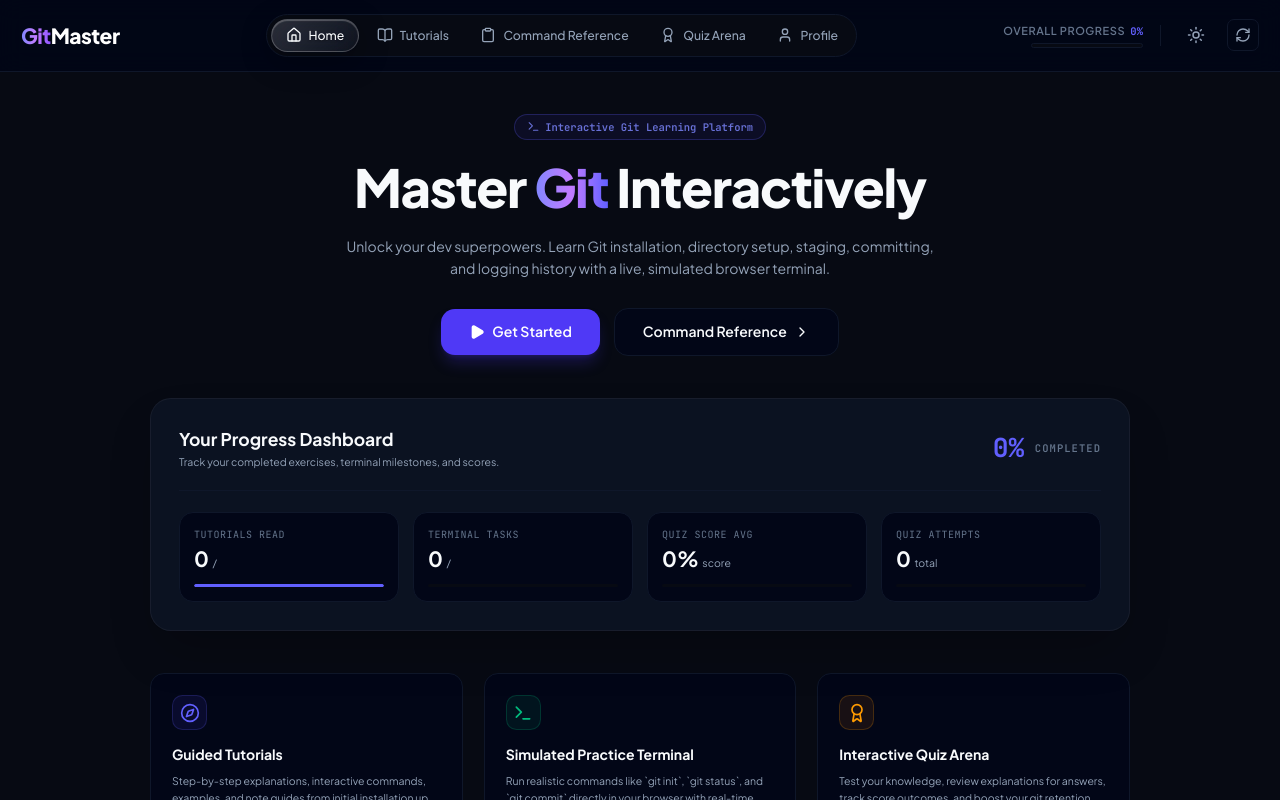
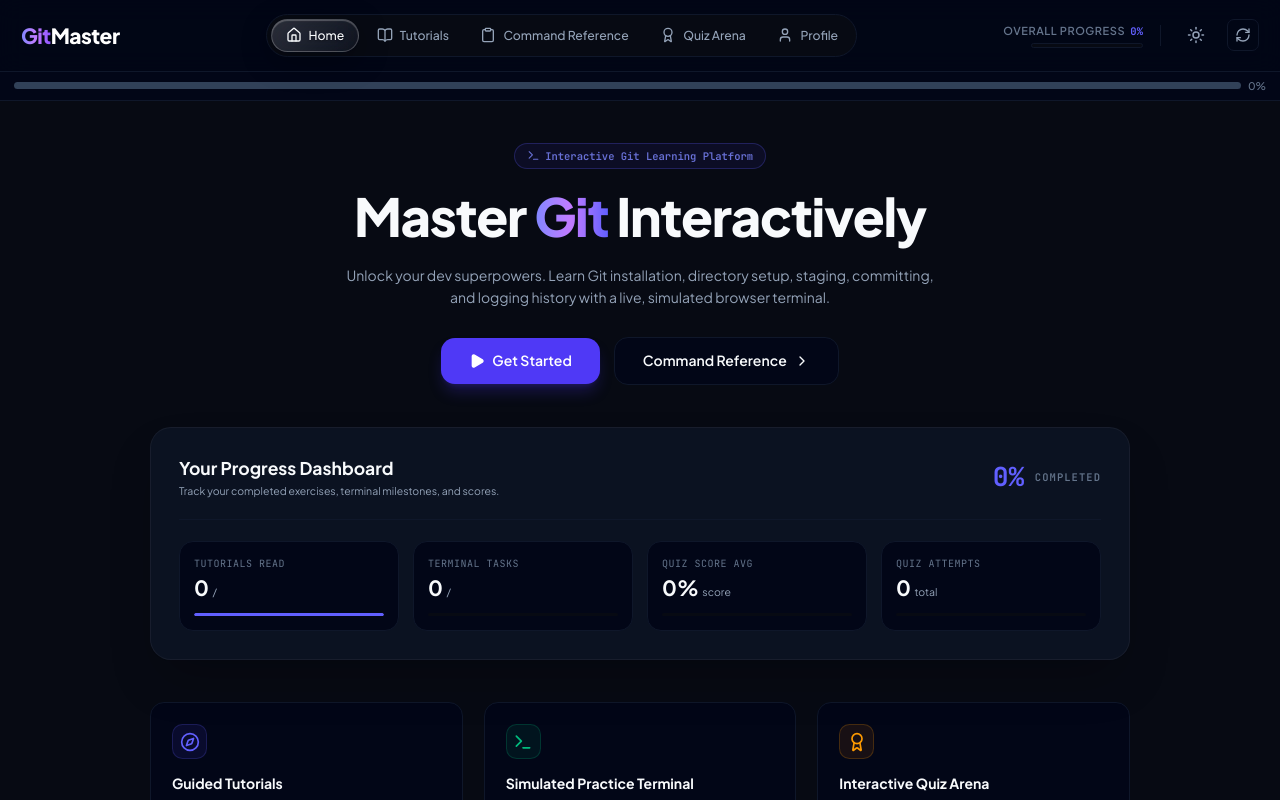
Before and after one commit to javvajishalini/GitMaster, a React (Vite) app: page / in a window 1280 px wide. Shown: the top 800 px of the page. Built offline with nearby package versions, Linux system fonts and the light colour scheme.

Commit message:
Add progress bar UI to show overall completion

```diff
--- a/src/App.jsx
+++ b/src/App.jsx
@@ -12,7 +12,7 @@ import { Heart, Trophy } from "lucide-react";
 function AppContent() {
   const [activePage, setActivePage] = useState("home"); // home, tutorials, reference, quiz, profile
   const [activeTutorialId, setActiveTutorialId] = useState("intro");
-  const { toast, achievementToast } = useGitProgress();
+  const { toast, achievementToast, progressStats } = useGitProgress();
 
   const renderPage = () => {
     switch (activePage) {
@@ -50,6 +50,16 @@ function AppContent() {
     <div className="flex flex-col min-h-screen bg-[color:var(--bg-app)]">
       {/* Top Header Navigation */}
       <Navbar activePage={activePage} setActivePage={setActivePage} />
+
+      {/* Progress Bar */}
+      <div className="px-4 py-2 bg-[color:var(--bg-footer)] border-b border-[color:var(--border-footer)]">
+        <div className="flex items-center space-x-2">
+          <div className="flex-1 h-2 bg-slate-700 rounded-full overflow-hidden">
+            <div className="h-full bg-indigo-500 transition-all duration-300" style={{ width: `${progressStats.percentage}%` }}></div>
+          </div>
+          <span className="text-xs text-[color:var(--text-muted)] font-medium whitespace-nowrap">{progressStats.percentage}%</span>
+        </div>
+      </div>
 
       {/* Main Routed Page Container */}
       <div className="flex-1">
```
